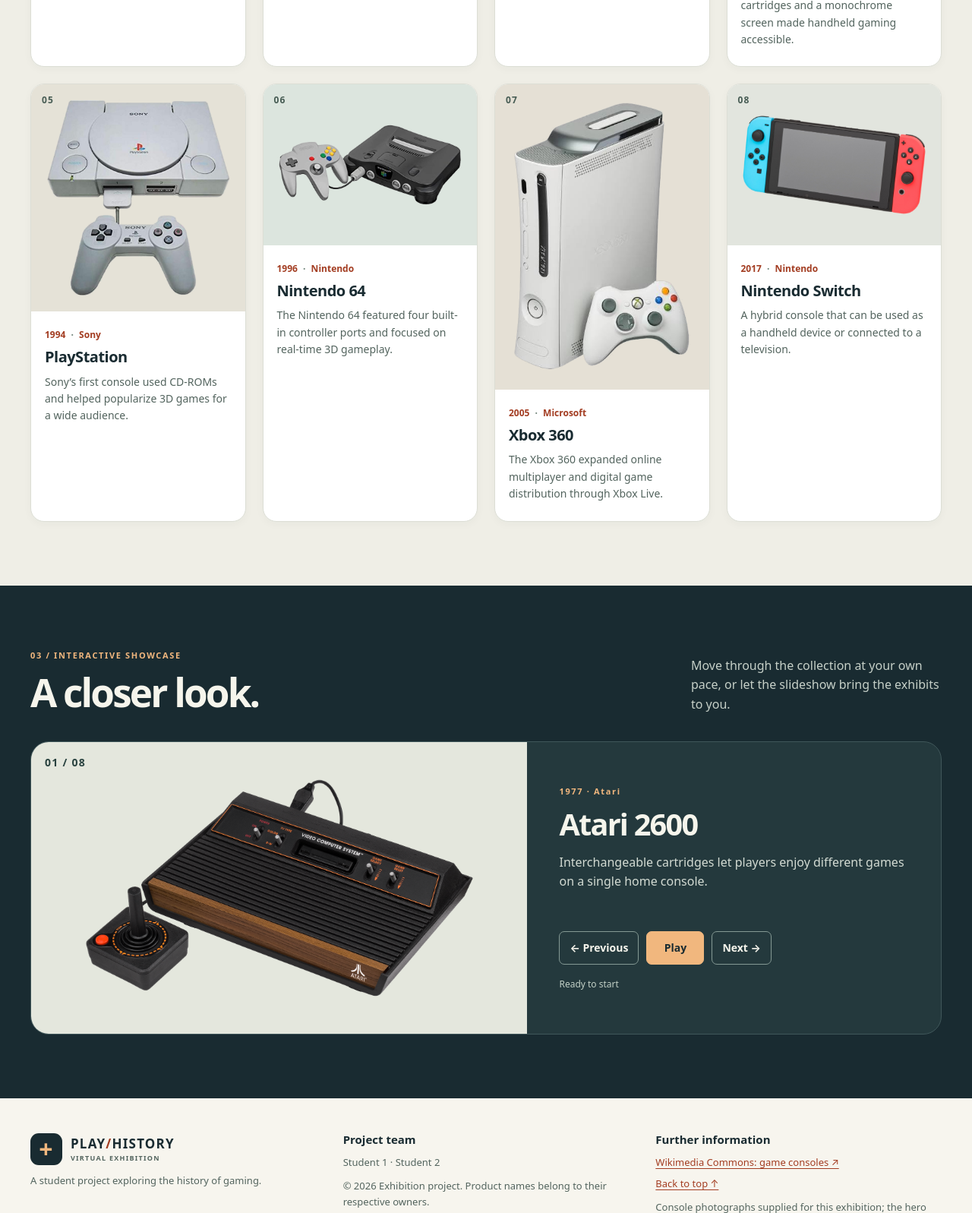
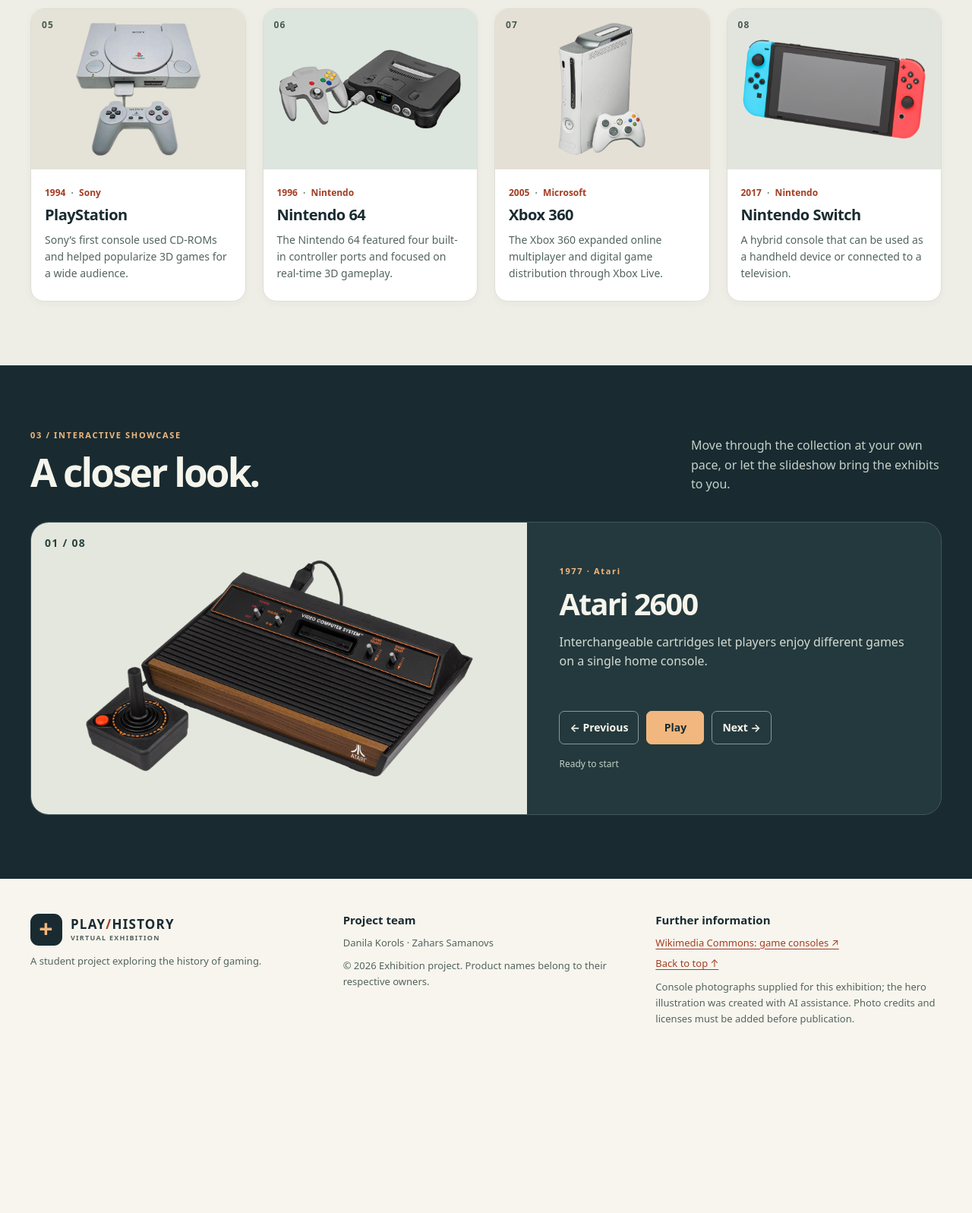
Before and after one commit to neverever2488/virtuala_izstade, a plain HTML site: page index.html in a window 1280 px wide. Shown: the part 1780-3377 px from the top of the page at 76% size. After the commit the page ends 3177 px from the top, so only its background shows below. Drawn offline with Linux system fonts and the light colour scheme.

Commit message:
Pabeidzu projektu un uzlaboju kludas

```diff
--- a/index (1).html
+++ b/index.html
@@ -96,7 +96,7 @@
         </section>
     </main>
     <footer id="credits" class="footer">
-        <div class="container footer-layout"><div><a class="brand" href="#home"><span class="brand-mark" aria-hidden="true">+</span><span>PLAY<span class="brand-accent">/</span>HISTORY<small>VIRTUAL EXHIBITION</small></span></a><p>A student project exploring the history of gaming.</p></div><div><h2>Project team</h2><p>Student 1 · Student 2</p><p>© 2026 Exhibition project. Product names belong to their respective owners.</p></div><div><h2>Further information</h2><a href="https://commons.wikimedia.org/wiki/Category:Video_game_consoles">Wikimedia Commons: game consoles ↗</a><a href="#home">Back to top ↑</a><p>Console photographs supplied for this exhibition; the hero illustration was created with AI assistance. Photo credits and licenses must be added before publication.</p></div></div>
+        <div class="container footer-layout"><div><a class="brand" href="#home"><span class="brand-mark" aria-hidden="true">+</span><span>PLAY<span class="brand-accent">/</span>HISTORY<small>VIRTUAL EXHIBITION</small></span></a><p>A student project exploring the history of gaming.</p></div><div><h2>Project team</h2><p>Danila Korols · Zahars Samanovs</p><p>© 2026 Exhibition project. Product names belong to their respective owners.</p></div><div><h2>Further information</h2><a href="https://commons.wikimedia.org/wiki/Category:Video_game_consoles">Wikimedia Commons: game consoles ↗</a><a href="#home">Back to top ↑</a><p>Console photographs supplied for this exhibition; the hero illustration was created with AI assistance. Photo credits and licenses must be added before publication.</p></div></div>
     </footer>
 </body>
 </html>
--- a/style.css
+++ b/style.css
@@ -1,4 +1,4 @@
-/* Shared colors and measurements */
+
 :root {
     --ink: #192b31;
     --muted: #53645e;
@@ -11,7 +11,7 @@
     --max-width: 1200px;
 }
 
-/* Base and accessibility */
+
 * { box-sizing: border-box; }
 html { scroll-behavior: smooth; }
 body { margin: 0; background: var(--paper); color: var(--ink); font-family: system-ui, -apple-system, "Segoe UI", sans-serif; font-size: 16px; line-height: 1.6; }
@@ -26,7 +26,7 @@ h1, h2, h3 { line-height: 1.12; }
 .skip-link { position: absolute; top: 8px; left: 8px; transform: translateY(-150%); padding: 10px 18px; background: var(--white); z-index: 20; }
 .skip-link:focus { transform: translateY(0); }
 
-/* Header and navigation (Flexbox) */
+
 .site-header { position: sticky; top: 0; z-index: 10; background: var(--paper); border-bottom: 1px solid var(--line); }
 .header-inner { display: flex; align-items: center; justify-content: space-between; gap: 28px; min-height: 76px; padding: 10px 0; }
 .brand { display: inline-flex; align-items: center; gap: 11px; text-decoration: none; font-size: 17px; font-weight: 850; line-height: 1.15; letter-spacing: .07em; white-space: nowrap; }
@@ -37,7 +37,7 @@ h1, h2, h3 { line-height: 1.12; }
 .navigation a { font-size: 14px; font-weight: 650; text-decoration: none; border-bottom: 2px solid transparent; padding: 5px 0; transition: color .2s, border-color .2s; }
 .navigation a:hover { color: var(--accent); border-color: var(--accent); }
 
-/* Hero (CSS Grid) */
+
 .hero { padding: 68px 0 66px; background: #e9ece3; border-bottom: 1px solid var(--line); }
 .hero-layout { display: grid; grid-template-columns: 1.03fr 1fr; align-items: center; gap: 48px; }
 .eyebrow { display: flex; align-items: center; gap: 9px; font-size: 11px; line-height: 1.5; letter-spacing: .15em; font-weight: 800; }
@@ -56,7 +56,7 @@ h1, h2, h3 { line-height: 1.12; }
 .hero-facts strong { display: block; font-size: 23px; line-height: 1.1; letter-spacing: -.045em; }
 .hero-facts span { display: block; margin-top: 5px; font-size: 9px; letter-spacing: .1em; font-weight: 750; color: var(--muted); }
 
-/* About and common headings */
+
 .section-eyebrow { color: var(--accent); }
 .section h2 { margin-top: 12px; font-size: clamp(35px, 4vw, 58px); letter-spacing: -.055em; }
 .about-layout { display: grid; grid-template-columns: .85fr 1.15fr; align-items: start; gap: 60px; }
@@ -66,13 +66,19 @@ h1, h2, h3 { line-height: 1.12; }
 .section-heading { display: flex; align-items: end; justify-content: space-between; gap: 30px; margin-bottom: 36px; }
 .section-heading > p { max-width: 330px; color: var(--muted); }
 
-/* Gallery (CSS Grid and consistent Box Model) */
+
 .collection { background: #efeee6; border-top: 1px solid var(--line); }
 .gallery-grid { display: grid; grid-template-columns: repeat(4, minmax(0, 1fr)); gap: 22px; }
 .console-card { min-width: 0; display: flex; flex-direction: column; overflow: hidden; background: var(--white); border: 1px solid var(--line); border-radius: var(--radius); box-shadow: 0 3px 12px #192b3109; transition: transform .25s, box-shadow .25s; }
 .console-card:hover { transform: translateY(-5px); box-shadow: 0 10px 25px #192b311c; }
 .card-image { position: relative; display: grid; place-items: center; padding: 12px; aspect-ratio: 4 / 3; }
-.card-image img { width: 100%; height: 100%; object-fit: contain; }
+.card-image img {
+    position: absolute;
+    inset: 12px;
+    width: calc(100% - 24px);
+    height: calc(100% - 24px);
+    object-fit: contain;
+}
 .tone-0 { background: #e5e2d7; }.tone-1 { background: #dce5de; }.tone-2 { background: #e5e0d5; }.tone-3 { background: #e2e5de; }
 .exhibit-number { position: absolute; top: 11px; left: 14px; font-size: 12px; color: #465b53; font-weight: 750; letter-spacing: .09em; }
 .card-body { padding: 21px 18px 24px; }
@@ -81,7 +87,6 @@ h1, h2, h3 { line-height: 1.12; }
 .card-body h3 { margin: 9px 0 10px; font-size: 20px; letter-spacing: -.025em; }
 .card-body > p:last-child { font-size: 14px; color: var(--muted); }
 
-/* Carousel: only visual layout; JS will implement the interactions. */
 .showcase { background: var(--ink); color: #f6f5ec; }
 .showcase .eyebrow { color: var(--orange); }
 .showcase .section-heading > p { color: #c6d0c8; }
```
Also changed, not shown: 2 other files.
